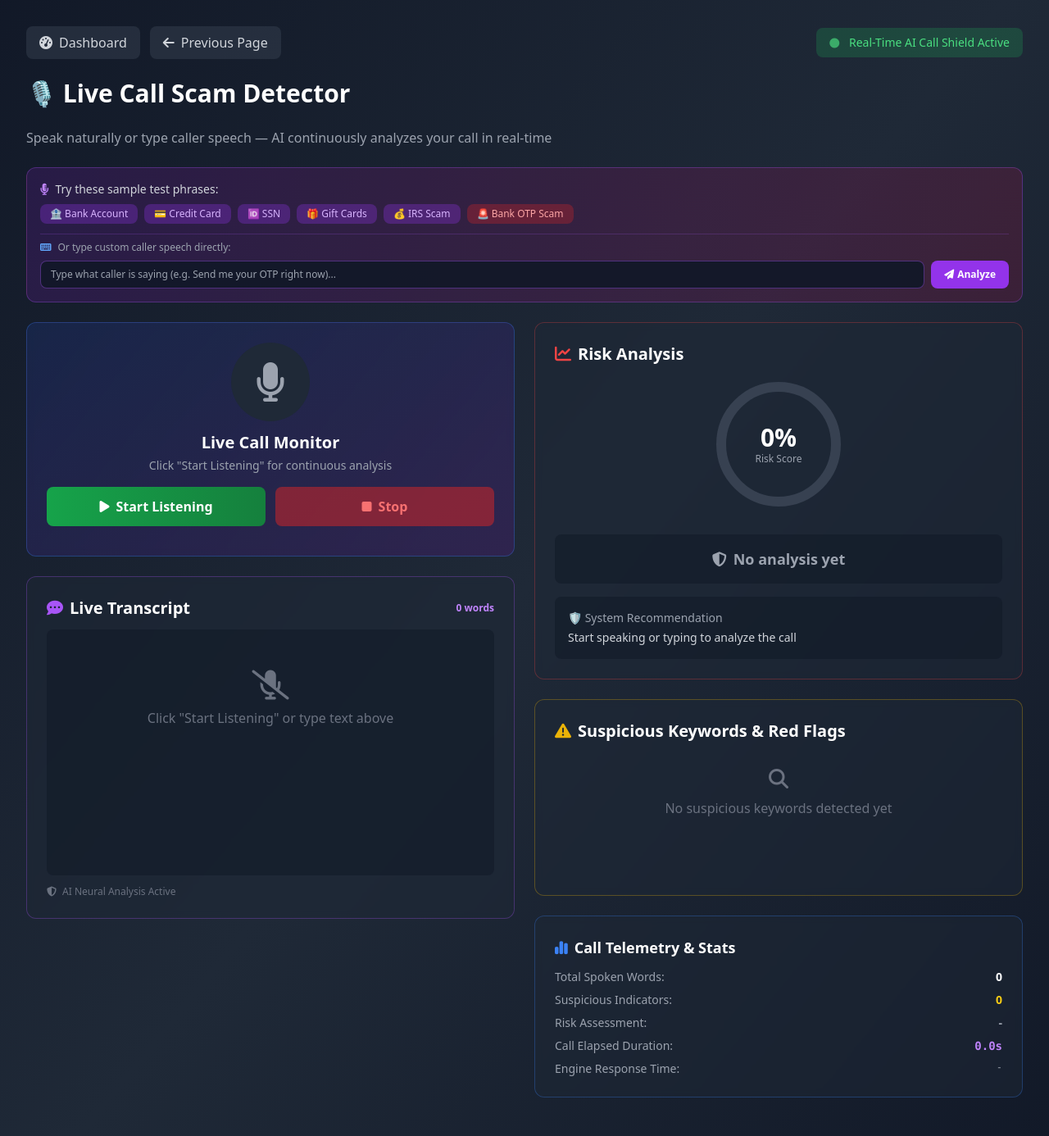
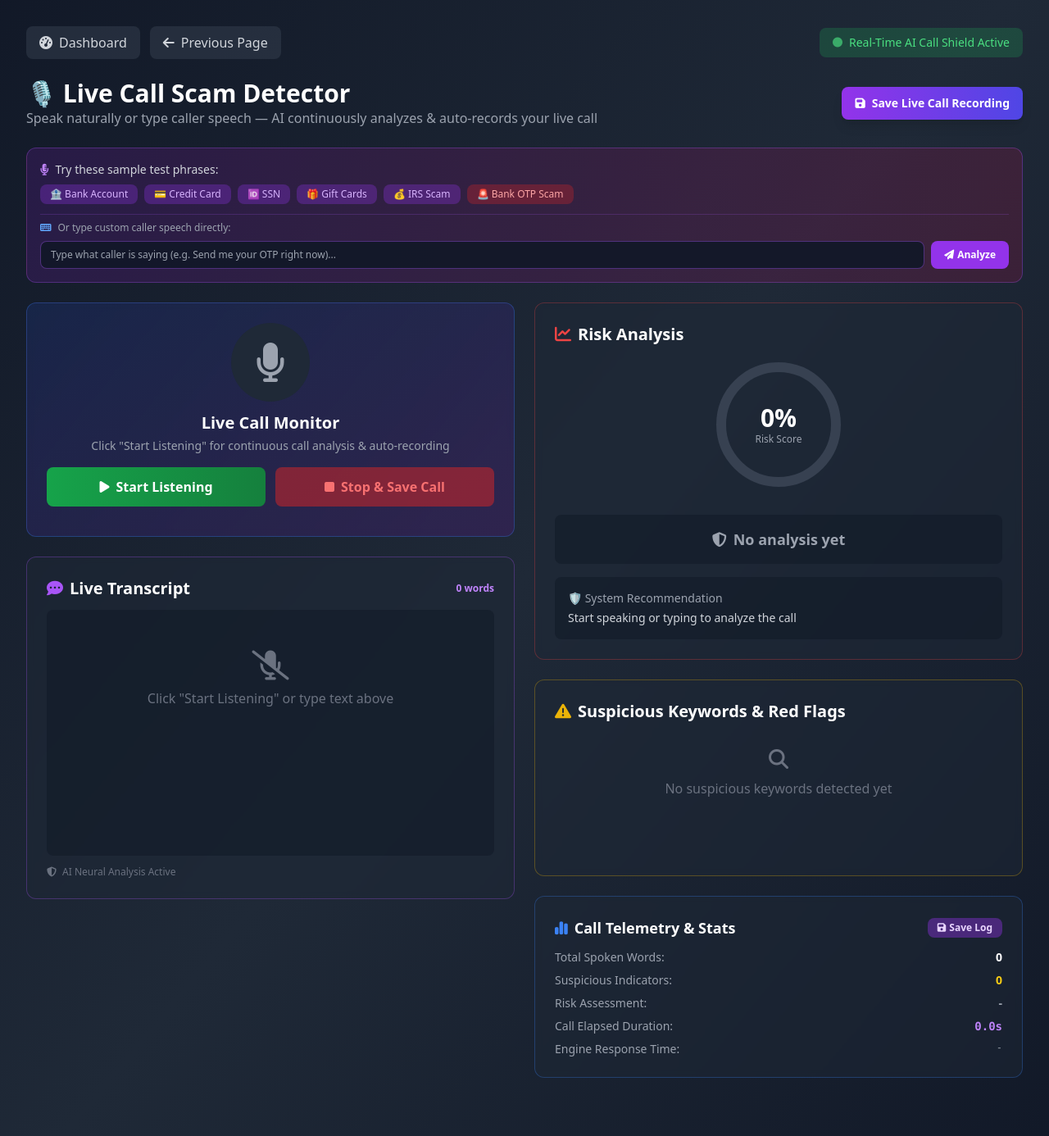
Before and after one commit to manav3009/scam-audio-detection, a Flask app: page /modules/live-call in a window 1280 px wide. Shown: the part 65-1451 px from the top of the page at 82% size. Run offline with Flask 3, Linux system fonts and the light colour scheme; the visitor is signed in with stand-in values (Sample User, id 1); some libraries are stand-ins or nearby versions.

Commit message:
Add auto live call recording and history saving endpoint and UI features

```diff
--- a/templates/modules/live_call.html
+++ b/templates/modules/live_call.html
@@ -13,13 +13,35 @@
                 <i class="fas fa-arrow-left mr-2"></i>Previous Page
             </button>
         </div>
-        <div class="px-4 py-2 bg-green-500/20 rounded-lg text-green-400 text-sm">
+        <div class="px-4 py-2 bg-green-500/20 rounded-lg text-green-400 text-sm flex items-center">
             <i class="fas fa-circle text-xs mr-2 animate-pulse"></i> Real-Time AI Call Shield Active
         </div>
     </div>
 
+    <div class="flex flex-col md:flex-row md:items-center md:justify-between gap-4">
+        <div>
             <h1 class="text-3xl font-bold text-white">🎙️ Live Call Scam Detector</h1>
-    <p class="text-gray-400">Speak naturally or type caller speech — AI continuously analyzes your call in real-time</p>
+            <p class="text-gray-400">Speak naturally or type caller speech — AI continuously analyzes & auto-records your live call</p>
+        </div>
+        <div>
+            <button onclick="manualSaveLiveCall()" class="px-4 py-2.5 bg-gradient-to-r from-purple-600 to-indigo-600 hover:from-purple-700 hover:to-indigo-700 text-white rounded-lg font-semibold text-sm transition shadow-lg flex items-center">
+                <i class="fas fa-floppy-disk mr-2"></i>Save Live Call Recording
+            </button>
+        </div>
+    </div>
+
+    <div id="saveToast" class="hidden bg-green-900/60 border border-green-500 text-green-200 px-4 py-3 rounded-xl flex items-center justify-between animate-slide-up">
+        <div class="flex items-center space-x-3">
+            <i class="fas fa-check-circle text-xl text-green-400"></i>
+            <div>
+                <p class="font-semibold text-sm">Live Call Recording Saved!</p>
+                <p class="text-xs text-green-300">Call transcript saved into Audio Analysis & Recorded Call History.</p>
+            </div>
+        </div>
+        <a href="/modules/recorded" class="px-3 py-1 bg-green-700 hover:bg-green-600 text-white rounded-lg text-xs font-bold transition">
+            View History <i class="fas fa-arrow-right ml-1"></i>
+        </a>
+    </div>
 
     <div class="bg-gradient-to-r from-purple-900/30 to-pink-900/30 rounded-xl p-4 border border-purple-500/30 space-y-3">
         <div>
@@ -53,7 +75,7 @@
                         <i class="fas fa-microphone text-5xl text-gray-400"></i>
                     </div>
                     <h3 class="text-xl font-semibold text-white">Live Call Monitor</h3>
-                    <p class="text-gray-400 text-sm mt-1">Click "Start Listening" for continuous analysis</p>
+                    <p class="text-gray-400 text-sm mt-1">Click "Start Listening" for continuous call analysis & auto-recording</p>
                 </div>
 
                 <div class="flex gap-3">
@@ -61,16 +83,16 @@
                         <i class="fas fa-play mr-2"></i>Start Listening
                     </button>
                     <button id="stopRecordBtn" disabled class="flex-1 px-6 py-3 bg-red-600/50 text-red-400 rounded-lg font-semibold transition-all duration-300 cursor-not-allowed">
-                        <i class="fas fa-stop mr-2"></i>Stop
+                        <i class="fas fa-stop mr-2"></i>Stop & Save Call
                     </button>
                 </div>
 
                 <div class="mt-3 text-center">
                     <div id="recordingStatus" class="hidden text-red-400 text-sm font-semibold">
-                        <i class="fas fa-circle animate-pulse mr-1"></i> Live Call Monitoring in Progress...
+                        <i class="fas fa-circle animate-pulse mr-1"></i> Live Call Monitoring & Auto-Recording Active...
                     </div>
                     <div id="silenceWarning" class="hidden text-yellow-400 text-sm mt-2">
-                        <i class="fas fa-clock mr-1"></i> Continuous Mode — 30 seconds of silence auto-stop
+                        <i class="fas fa-clock mr-1"></i> Continuous Mode — 30 seconds of silence auto-saves & stops
                     </div>
                 </div>
             </div>
@@ -150,9 +172,14 @@
             </div>
 
             <div class="bg-gray-800/50 backdrop-blur-sm rounded-xl p-6 border border-blue-500/30">
-                <h2 class="text-lg font-semibold text-white mb-3">
+                <div class="flex justify-between items-center mb-3">
+                    <h2 class="text-lg font-semibold text-white">
                         <i class="fas fa-chart-simple mr-2 text-blue-500"></i>Call Telemetry & Stats
                     </h2>
+                    <button onclick="manualSaveLiveCall()" class="px-3 py-1 bg-purple-600/40 hover:bg-purple-600/70 text-purple-200 rounded-lg text-xs font-bold transition">
+                        <i class="fas fa-floppy-disk mr-1"></i>Save Log
+                    </button>
+                </div>
                 <div class="space-y-2 text-sm">
                     <div class="flex justify-between">
                         <span class="text-gray-400">Total Spoken Words:</span>
@@ -190,6 +217,7 @@ let silenceSeconds = 0;
 let callStartTimestamp = 0;
 let fullConversationTranscript = "";
 let currentAnalysisData = null;
+let isCallSaved = false;
 
 if (SpeechRecognition) {
     recognition = new SpeechRecognition();
@@ -199,11 +227,13 @@ if (SpeechRecognition) {
 
     recognition.onstart = () => {
         isRecording = true;
+        isCallSaved = false;
         if (callStartTimestamp === 0) callStartTimestamp = Date.now();
         document.getElementById('startRecordBtn').disabled = true;
         document.getElementById('stopRecordBtn').disabled = false;
         document.getElementById('recordingStatus').classList.remove('hidden');
         document.getElementById('silenceWarning').classList.remove('hidden');
+        document.getElementById('saveToast').classList.add('hidden');
 
         const micIcon = document.getElementById('micIcon');
         micIcon.classList.add('recording-active');
@@ -299,6 +329,39 @@ function stopRecording() {
     const micIcon = document.getElementById('micIcon');
     micIcon.classList.remove('recording-active');
     micIcon.innerHTML = '<i class="fas fa-microphone text-5xl text-gray-400"></i>';
+
+    // Auto-save live call recording if transcript exists!
+    if (fullConversationTranscript.trim().length > 0 && !isCallSaved) {
+        saveLiveCallRecording(fullConversationTranscript);
+    }
+}
+
+async function saveLiveCallRecording(transcript) {
+    if (!transcript || transcript.trim().length === 0) return;
+
+    try {
+        const response = await fetch('/api/save_live_call', {
+            method: 'POST',
+            headers: { 'Content-Type': 'application/json' },
+            body: JSON.stringify({ transcript: transcript })
+        });
+
+        const data = await response.json();
+        if (data.success) {
+            isCallSaved = true;
+            document.getElementById('saveToast').classList.remove('hidden');
+        }
+    } catch (e) {
+        console.error('Error saving live call:', e);
+    }
+}
+
+function manualSaveLiveCall() {
+    if (!fullConversationTranscript || fullConversationTranscript.trim().length === 0) {
+        alert('Please start speaking or enter caller text before saving live call recording!');
+        return;
+    }
+    saveLiveCallRecording(fullConversationTranscript);
 }
 
 function updateAccurateWordCount() {
@@ -588,13 +651,13 @@ function escapeHtml(text) {
 }
 
 function escapeRegex(string) {
-    return string.replace(/[.*+?^${}()|[\]\\]/g, '\\$&');
+    return string.replace(/([.*+?^${}()|[\]\/\\])/g, '\\$1', '\\$&');
 }
 
 document.getElementById('startRecordBtn').addEventListener('click', () => {
-    if (recognition) {
     fullConversationTranscript = "";
     currentAnalysisData = null;
+    isCallSaved = false;
     callStartTimestamp = Date.now();
     document.getElementById('transcriptArea').innerHTML = '';
     document.getElementById('keywordsContainer').innerHTML = '<div class="text-gray-500 text-center py-4"><i class="fas fa-search text-2xl mb-2 block"></i>No suspicious keywords detected yet</div>';
@@ -605,6 +668,7 @@ document.getElementById('startRecordBtn').addEventListener('click', () => {
     document.getElementById('wordCount').textContent = '0 words';
     document.getElementById('callDurationDisplay').textContent = '0.0s';
     document.getElementById('analysisTime').textContent = '-';
+    document.getElementById('saveToast').classList.add('hidden');
 
     document.getElementById('riskLevelCard').className = 'rounded-lg p-4 text-center mb-4 transition-all duration-300 bg-gray-900/50';
     document.getElementById('riskLevelText').innerHTML = '<i class="fas fa-shield-alt mr-2"></i>No analysis yet';
@@ -613,7 +677,10 @@ document.getElementById('startRecordBtn').addEventListener('click', () => {
     document.getElementById('recommendationCard').className = 'rounded-lg p-4 bg-gray-900/50';
     document.getElementById('recommendationText').innerHTML = 'Start speaking or typing to analyze the call';
 
+    if (recognition) {
         try { recognition.start(); } catch(e) {}
+    } else {
+        addSystemMessage('⚠️ Microphone Speech Recognition API not available in this browser. Use preset buttons or custom text input above to test!');
     }
 });
 
```
Also changed, not shown: routes/analysis_routes.py (+30 -0 lines). Lines whose indentation alone changed are shown as unchanged.
